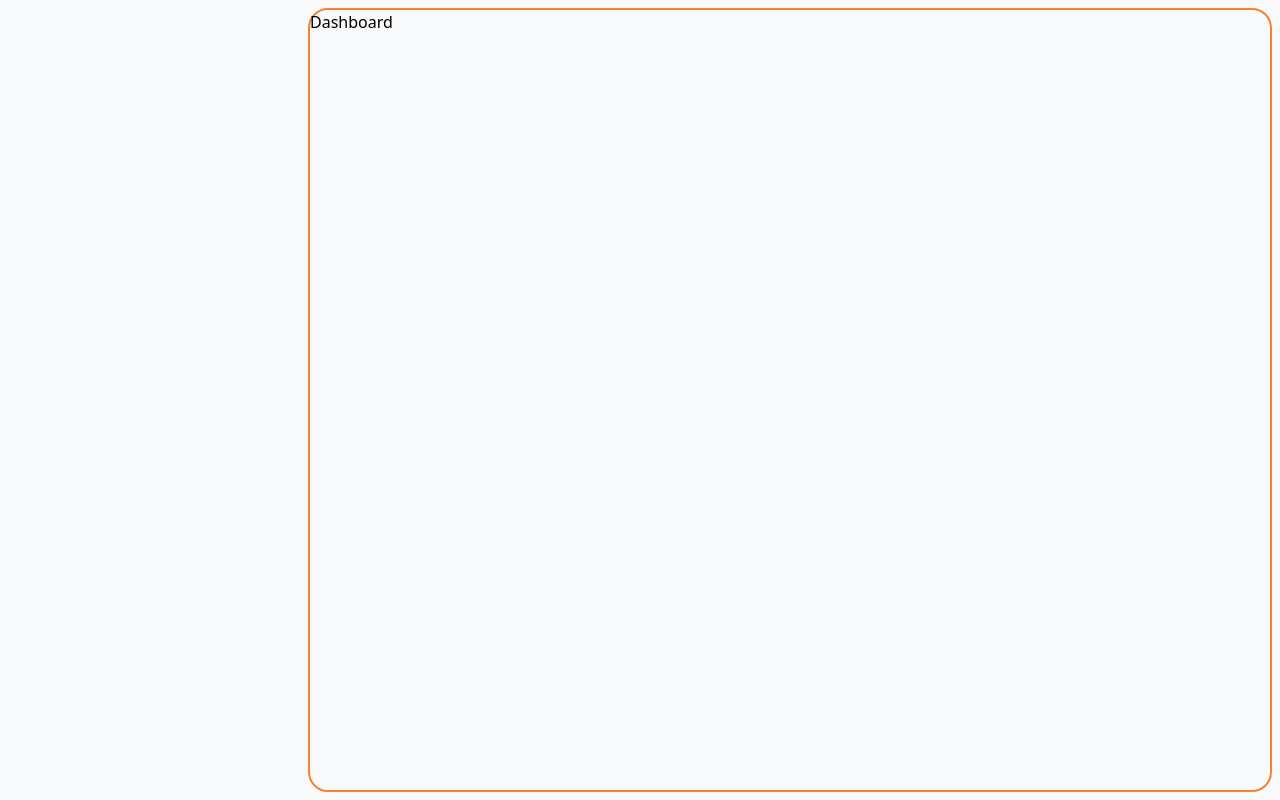
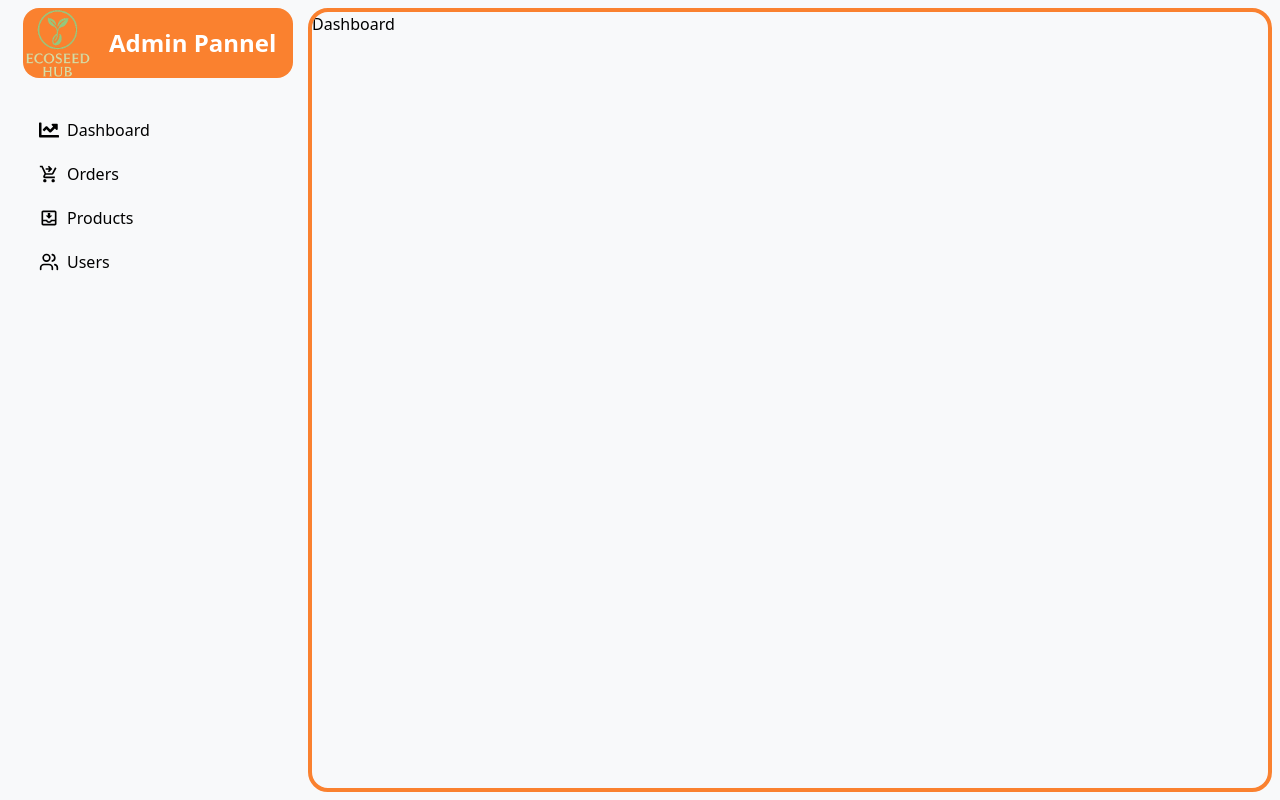
Before and after one commit to rukshanvishwa/cbc-frontend, a React (Vite) app: page /admin in a window 1280 px wide. Built offline with nearby package versions, Linux system fonts and the light colour scheme.

Commit message:
Add react-icons dependency and enhance AdminPage layout with icons and improved styling

```diff
--- a/package.json
+++ b/package.json
@@ -16,6 +16,7 @@
     "react": "^19.1.1",
     "react-dom": "^19.1.1",
     "react-hot-toast": "^2.6.0",
+    "react-icons": "^5.5.0",
     "react-router-dom": "^7.8.2",
     "tailwindcss": "^4.1.13"
   },
--- a/src/pages/adminPage.jsx
+++ b/src/pages/adminPage.jsx
@@ -1,17 +1,48 @@
-import { Route, Routes } from "react-router-dom";
+import { Link, Links, Route, Routes } from "react-router-dom";
+import { FaChartLine } from "react-icons/fa";
+import { MdShoppingCartCheckout } from "react-icons/md";
+import { MdOutlineMoveToInbox } from "react-icons/md";
+import { LuUsers } from "react-icons/lu";
+
 
 export default function AdminPage(){
     return(
         <div className="w-full h-full bg-primary flex p-2">
-            <div className="w-[300px] h-full bg-primary">
+            <div className="w-[300px] h-full bg-primary flex flex-col items-center gap-[20px]">
+                <div className="flex flex-row w-[90%] h-[70px] bg-accent items-center rounded-2xl mb-5 ">
+                    <img src="/logo.png"
+                    alt="CBC . Crystal Beuty Clear"
+                    className="h-[70px]" />
+                    <span className="text-white text-2xl ml-4 font-bold">Admin Pannel</span>
+                </div>
+                <Link to="/admin" className="w-[90%] flex items-center gap-2 px-4 rounded-lg">
+                    <FaChartLine className="text-xl"/>
+                    Dashboard
+                </Link>
+                <Link to="/admin/orders" className="w-[90%] flex items-center gap-2 px-4 rounded-lg">
+                    <MdShoppingCartCheckout className="text-xl" />
+                    Orders
+                </Link>
+
+                <Link to="/admin/products" className="w-[90%] flex items-center gap-2 px-4 rounded-lg">
+                    <MdOutlineMoveToInbox className="text-xl" />
+                    Products
+                </Link>
+
+                <Link to="/admin/users" className="w-[90%] flex items-center gap-2 px-4 rounded-lg">
+                    <LuUsers className="text-xl"/>
+                    Users
+                </Link>
 
             </div>
-            <div className="w-[calc(100%-300px)] h-full border-[2px] border-accent rounded-[20px]">
-                <Routes path="/">
-                    <Route path="/" element={<h1>Dashboard</h1>}/>
-                    <Route path="/products" element={<h1>Products</h1>}/>
-                    <Route path="/orders" element={<h1>Orders</h1>}/>
-                </Routes>
+            <div className="w-[calc(100%-300px)] h-full border-[4px] border-accent rounded-[20px] overflow-hidden">
+                <div className="h-full w-full max-w-full max-h-full overflow-y-scroll" >
+                    <Routes path="/">
+                        <Route path="/" element={<h1>Dashboard</h1>}/>
+                        <Route path="/products" element={<h1>Products</h1>}/>
+                        <Route path="/orders" element={<h1>Orders</h1>}/>
+                    </Routes>
+                </div>
             </div>
         </div>
     )
```
Also changed, not shown: 1 other file (tests, documents, lock files or other folders).
